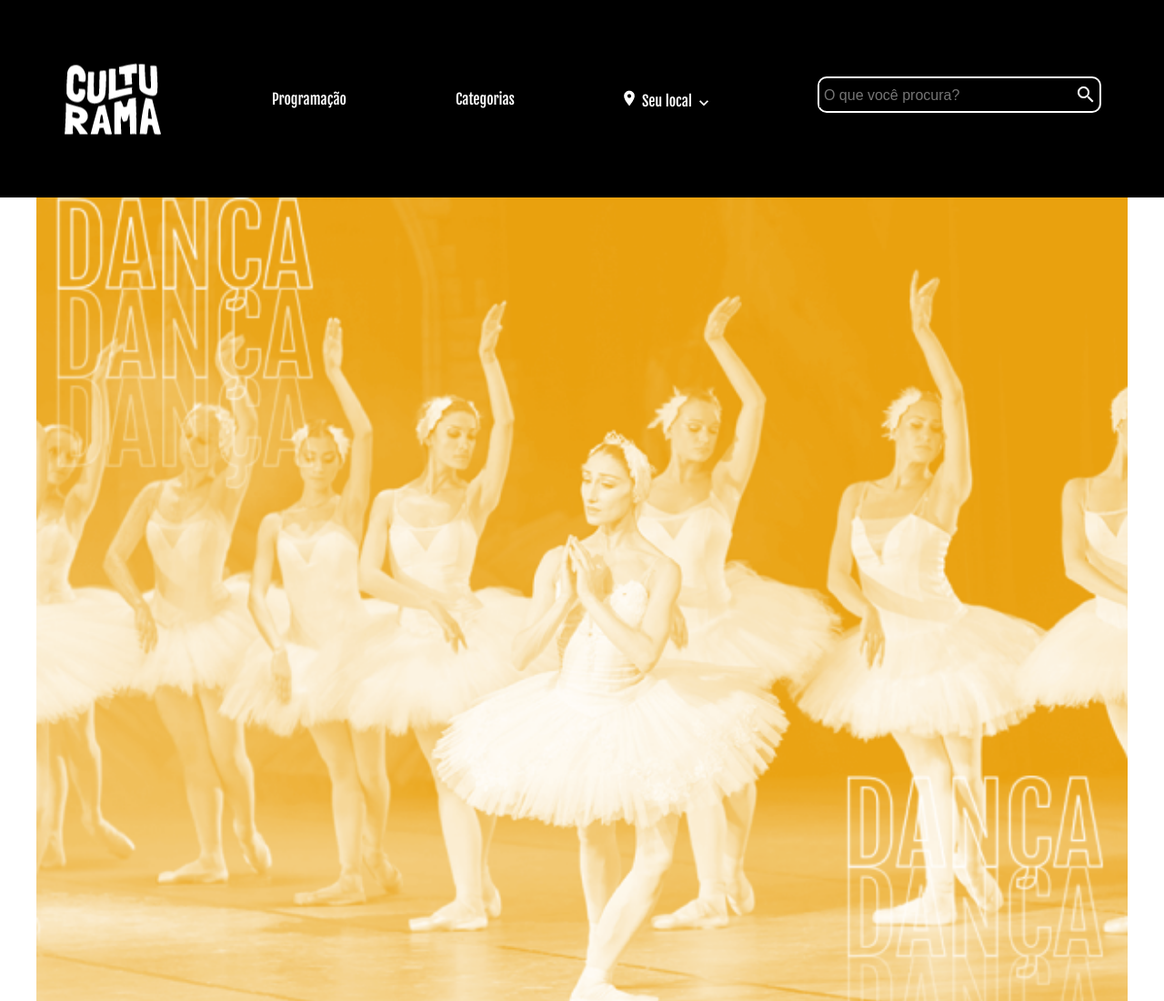
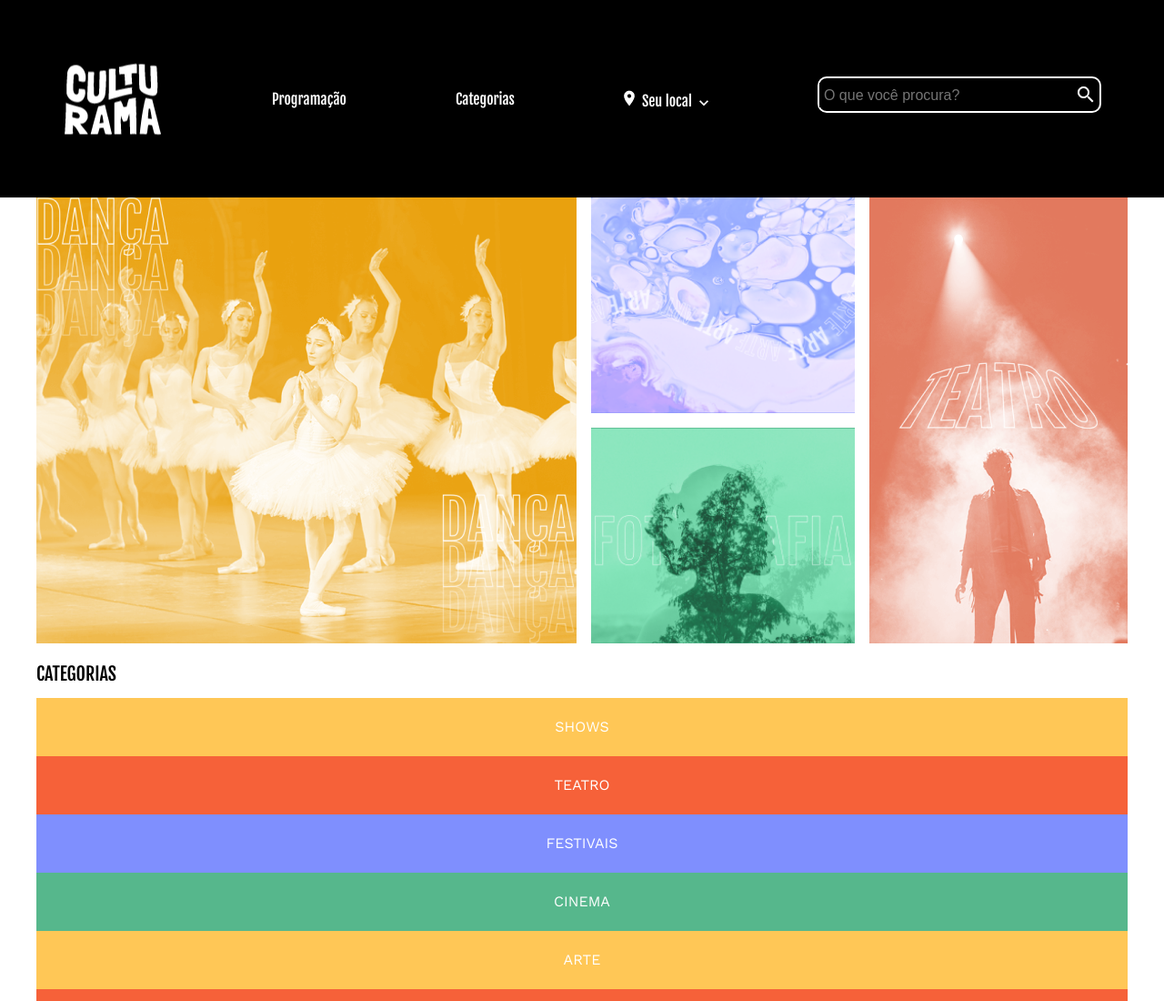
Before and after one commit to AndressaDaCosta/-culturama-flex-grid, a plain HTML site: page index.html in a window 1280 px wide. Shown: the top 1100 px of the page at 91% size. Drawn offline with nearby package versions, Linux system fonts and the light colour scheme.

Commit message:
gridItems-gridLines

```diff
--- /dev/null
+++ b/assets/style/grid.css
@@ -0,0 +1,25 @@
+.banner {
+	display: grid;
+	gap: 1rem;
+}
+
+.banner img:nth-child(1) {
+	grid-column: 1/3;
+}
+
+.banner img:nth-child(4) {
+	grid-column: 2/3;
+	grid-row: 2/4;
+}
+
+@media (min-width: 720px) {
+	.banner img:nth-child(1) {
+		grid-column: 1/2;
+		grid-row: 1/3;
+	}
+
+	.banner img:nth-child(4) {
+		grid-column: 3/4;
+		grid-row: 1/3;
+	}
+}
--- a/index.html
+++ b/index.html
@@ -22,6 +22,9 @@
 			rel="shortcut icon"
 			href="./assets/img/Favicon2.png"
 			type="image/x-icon" />
+		<link
+			rel="stylesheet"
+			href="./assets/style/grid.css" />
 		<link
 			rel="stylesheet"
 			href="./assets/style/flex.css" />
```
